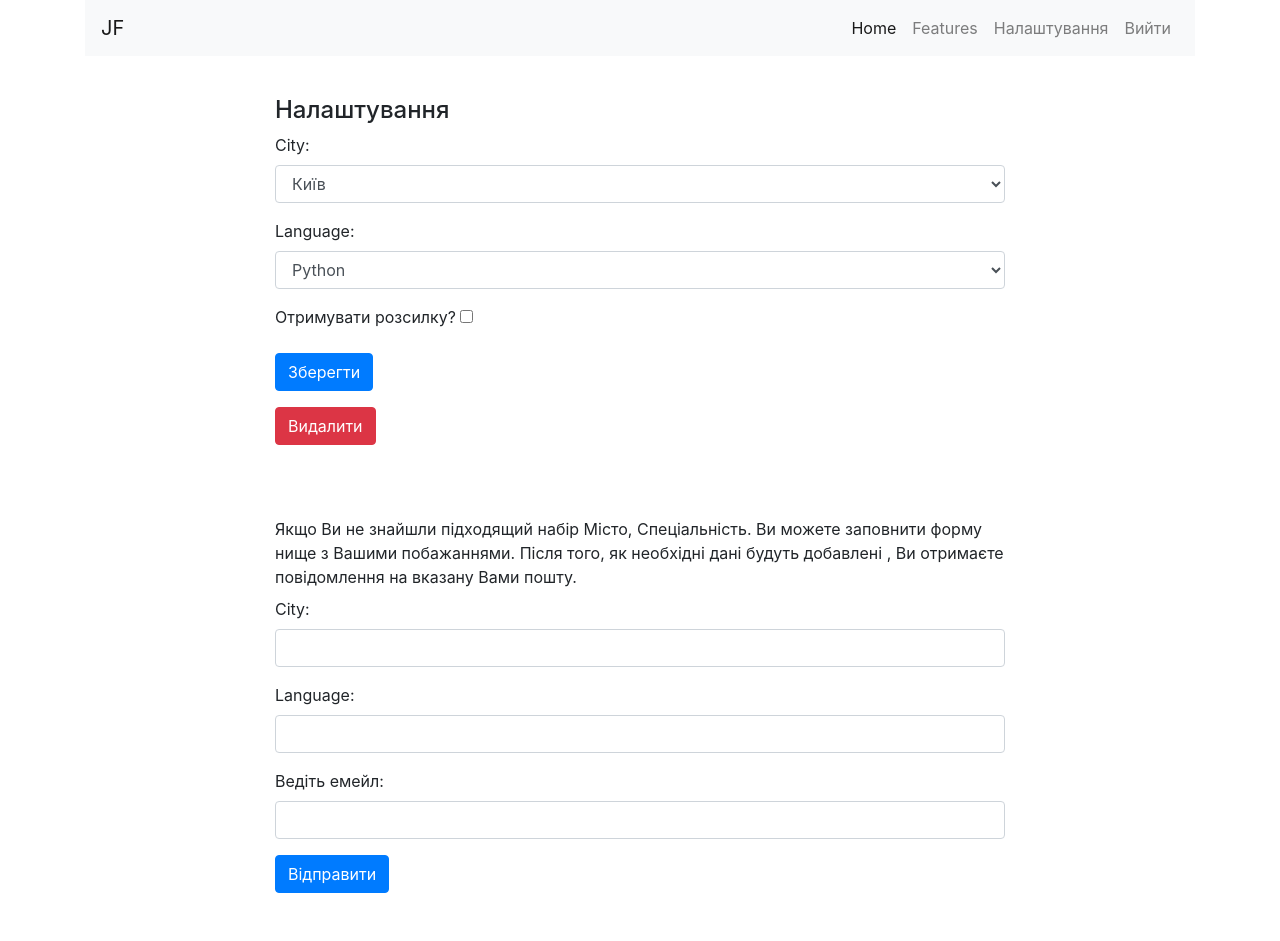
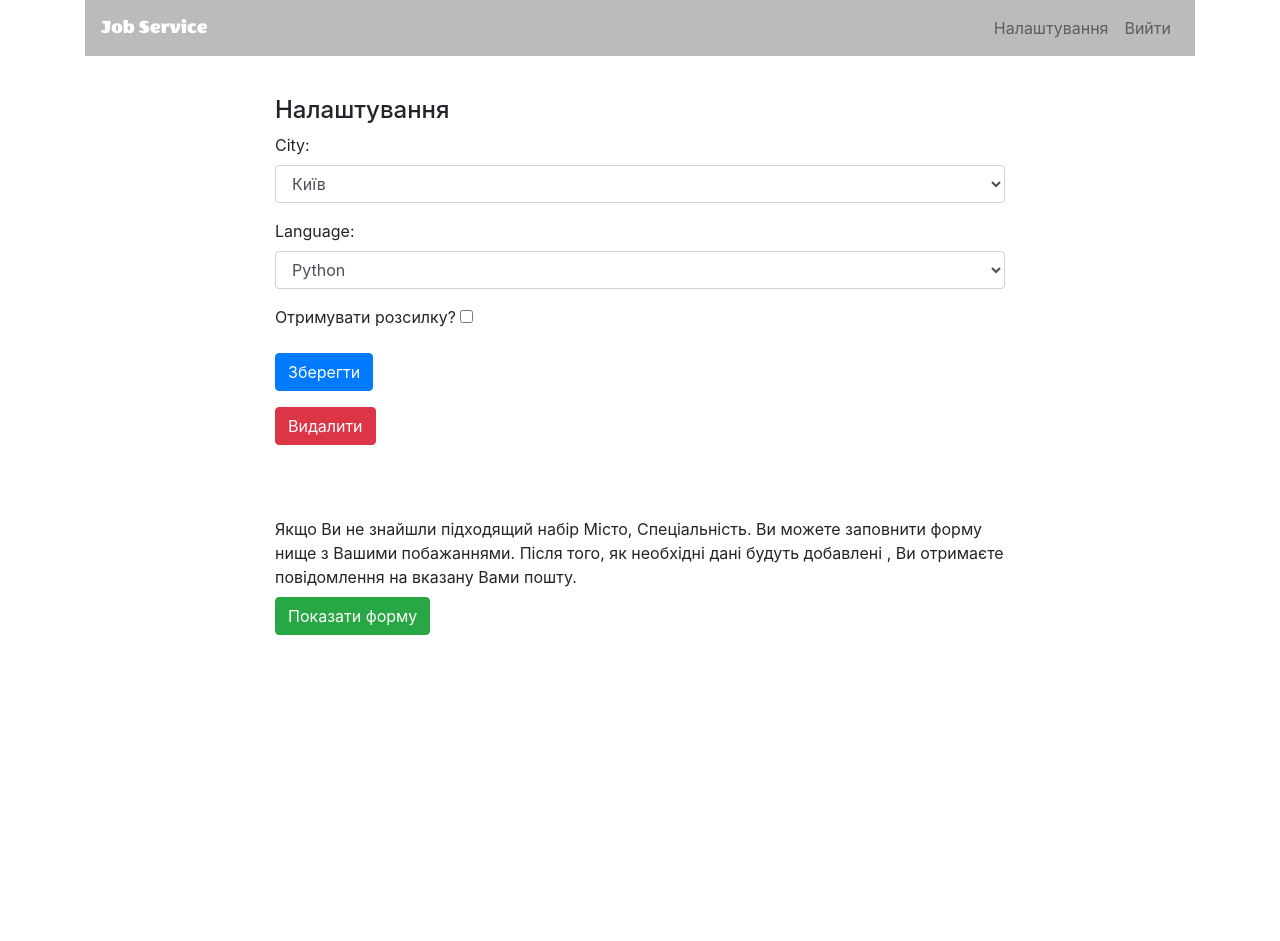
Before and after one commit to SerhiiLy/scraping_service, a Django app: page /accounts/update/ in a window 1280 px wide. After the commit the page ends 635 px from the top, so only its background shows below. Run offline with Django 3.2, Linux system fonts and the light colour scheme; a user stored in the database is signed in; data comes from the database, SQL or seed files in the repository; both versions use the stored data as it was after the commit; some libraries are stand-ins or nearby versions.

Commit message:
update HTML add favicon

```diff
--- a/src/accounts/templates/accounts/update.html
+++ b/src/accounts/templates/accounts/update.html
@@ -1,6 +1,6 @@
 {% extends "base.html" %}
 
-{% block title %} Register {% endblock %}
+{% block title %} Update {% endblock %}
 
 {% block content %}
 
@@ -24,12 +24,21 @@
         <p class="my-2">Якщо Ви не знайшли підходящий набір Місто, Спеціальність.
         Ви можете заповнити форму нище з Вашими побажаннями. Після того, як необхідні дані будуть добавлені
         , Ви отримаєте повідомлення на вказану Вами пошту.</p>
-        <form method="post" action="{% url 'accounts:contact'%}">{% csrf_token %}
-          <div class="form-group">
-            {{ contact_form.as_p }}
-          </div>
-          <button type="submit" class="btn btn-primary">Відправити</button>
-        </form>
+         <p>
+          <button class="btn btn-success" type="button" data-toggle="collapse" data-target="#collapsed" aria-expanded="false" aria-controls="collapseExample">
+            Показати форму
+          </button>
+        </p>
+        <div class="collapse" id="collapsed">
+          <div class="card card-body">
+            <form method="POST" action="{% url 'accounts:contact'%}">{% csrf_token %}
+              <div class="form-group">
+                {{ contact_form.as_p }}
+              </div>
+              <button type="submit" class="btn btn-primary">Відправити</button>
+            </form>
+           </div>
+        </div>
     </div>
 </div>
 {% endblock %}
--- a/src/scraping_service/settings.py
+++ b/src/scraping_service/settings.py
@@ -137,3 +137,6 @@ EMAIL_USE_TLS = True
 EMAIL_PORT = EMAIL_PORT
 EMAIL_HOST_USER = EMAIL_HOST_USER
 EMAIL_HOST_PASSWORD = EMAIL_HOST_PASSWORD
+
+STATICFILES_DIRS = (os.path.join(BASE_DIR, 'static'),)
+STATIC_ROOT = os.path.join(BASE_DIR, 'staticfiles')
--- a/src/send_emails.py
+++ b/src/send_emails.py
@@ -60,12 +60,12 @@ text_content = ''
 if qs.exists():
     error = qs.first()
     _html = ''
-    data = error.data['errors']
+    data = error.data.get('errors', [])
     for i in data:
         _html += f'<p><a href="{ i["url"] }">Error: { i["title"]}</a></p>'
     subject = f"Помилки скрапінга {today}"
     text_content = "Помилки скрапінга"
-    data = error.data['user_data']
+    data = error.data.get('user_data')
     if data:
         _html += '<hr>'
         _html += '<h2> Побажання користувачів </h2>'
--- /dev/null
+++ b/src/static/css/main.css
@@ -0,0 +1,8 @@
+@font-face {
+    font-family: WendyOne;
+    src: url("../fonts/WendyOne-Regular.ttf");
+}
+#brand {
+    font-family: WendyOne;
+    color: #FFF;
+}
--- a/src/templates/base.html
+++ b/src/templates/base.html
@@ -1,3 +1,4 @@
+{% load static %}
 <!doctype html>
 <html lang="en">
 <head>
@@ -7,27 +8,22 @@
 
     <!-- Bootstrap CSS -->
     <link rel="stylesheet" href="https://stackpath.bootstrapcdn.com/bootstrap/4.4.1/css/bootstrap.min.css" integrity="sha384-Vkoo8x4CGsO3+Hhxv8T/Q5PaXtkKtu6ug5TOeNV6gBiFeWPGFN9MuhOf23Q9Ifjh" crossorigin="anonymous">
-
+    <link rel="icon" href="{% static 'favicon.ico' %}">
+    <link rel="stylesheet" href="{% static 'css/main.css' %}">
     <title>
         {% block title %}Hello, world!{% endblock %}
     </title>
 </head>
 <body>
 <div class="container">
-    <nav class="navbar navbar-expand-lg navbar-light bg-light">
-        <a class="navbar-brand" href="{% url 'scraping:home' %}">JF</a>
+    <nav class="navbar navbar-expand-lg navbar-light" style="background-color: #bbbbbb; ">
+        <a class="navbar-brand" id="brand" href="{% url 'scraping:home' %}">Job Service</a>
         <button class="navbar-toggler" type="button" data-toggle="collapse" data-target="#navbarNav"
                 aria-controls="navbarNav" aria-expanded="false" aria-label="Toggle navigation">
             <span class="navbar-toggler-icon"></span>
         </button>
         <div class="collapse navbar-collapse" id="navbarNav">
             <ul class="navbar-nav ml-auto">
-                <li class="nav-item active">
-                    <a class="nav-link" href="#">Home <span class="sr-only">(current)</span></a>
-                </li>
-                <li class="nav-item">
-                    <a class="nav-link" href="#">Features</a>
-                </li>
                 {% if user.is_authenticated %}
                     <li class="nav-item">
                         <a class="nav-link" href="{% url 'accounts:update' %}">Налаштування</a>
@@ -84,10 +80,10 @@
         integrity="sha384-b5kHyXgcpbZJO/tY9Ul7kGkf1S0CWuKcCD38l8YkeH8z8QjE0GmW1gYU5S9FOnJ0"
         crossorigin="anonymous"></script>
 
-<!-- Option 2: Separate Popper and Bootstrap JS -->
-<!--
-<script src="https://cdn.jsdelivr.net/npm/@popperjs/core@2.6.0/dist/umd/popper.min.js" integrity="sha384-KsvD1yqQ1/1+IA7gi3P0tyJcT3vR+NdBTt13hSJ2lnve8agRGXTTyNaBYmCR/Nwi" crossorigin="anonymous"></script>
-<script src="https://cdn.jsdelivr.net/npm/bootstrap@5.0.0-beta2/dist/js/bootstrap.min.js" integrity="sha384-nsg8ua9HAw1y0W1btsyWgBklPnCUAFLuTMS2G72MMONqmOymq585AcH49TLBQObG" crossorigin="anonymous"></script>
--->
+ <!-- Optional JavaScript -->
+    <!-- jQuery first, then Popper.js, then Bootstrap JS -->
+    <script src="https://code.jquery.com/jquery-3.4.1.slim.min.js" integrity="sha384-J6qa4849blE2+poT4WnyKhv5vZF5SrPo0iEjwBvKU7imGFAV0wwj1yYfoRSJoZ+n" crossorigin="anonymous"></script>
+    <script src="https://cdn.jsdelivr.net/npm/popper.js@1.16.0/dist/umd/popper.min.js" integrity="sha384-Q6E9RHvbIyZFJoft+2mJbHaEWldlvI9IOYy5n3zV9zzTtmI3UksdQRVvoxMfooAo" crossorigin="anonymous"></script>
+    <script src="https://stackpath.bootstrapcdn.com/bootstrap/4.4.1/js/bootstrap.min.js" integrity="sha384-wfSDF2E50Y2D1uUdj0O3uMBJnjuUD4Ih7YwaYd1iqfktj0Uod8GCExl3Og8ifwB6" crossorigin="anonymous"></script>
 </body>
 </html>
```
Also changed, not shown: src/scraping/templates/scraping/list.html (+9 -6 lines), src/db.sqlite3, src/static/favicon.ico (added), src/static/fonts/WendyOne-Regular.ttf (added).
